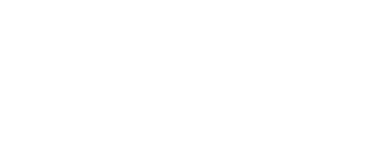
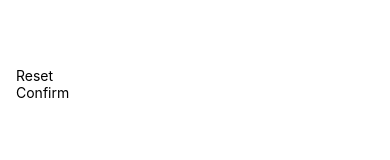
Before and after one commit to MidKnight92/rnCourse-section-4, a React Native app: screen / in a window 390 px wide. Shown: the top 160 px of the page. Built offline with nearby package versions, Linux system fonts and the light colour scheme.

Commit message:
Add initial StartGameScreen content

```diff
--- a/App.js
+++ b/App.js
@@ -1,12 +1,10 @@
-import { useState } from "react";
-import { StyleSheet, View, FlatList, Button } from "react-native";
-
+import { StyleSheet, View } from "react-native";
+import StartGameScreen from "./screens/StartGameScreen";
 
 export default function App() {
-
   return (
     <View style={styles.appContainer}>
-
+      <StartGameScreen />
     </View>
   );
 }
--- /dev/null
+++ b/components/PrimaryButton.js
@@ -0,0 +1,8 @@
+import { View, Text} from 'react-native'
+export default function PrimaryButton({children}) {
+  return (
+    <View>
+      <Text>{children}</Text>
+    </View>
+  );
+}
--- a/screens/StartGameScreen.js
+++ b/screens/StartGameScreen.js
@@ -1,3 +1,11 @@
-export default function StartGameScreen(){
-    return 'start'
+import { TextInput, View } from "react-native";
+import PrimaryButton from "../components/PrimaryButton";
+export default function StartGameScreen() {
+  return (
+    <View>
+      <TextInput />
+      <PrimaryButton>Reset</PrimaryButton>
+      <PrimaryButton>Confirm</PrimaryButton>
+    </View>
+  );
 }
```
